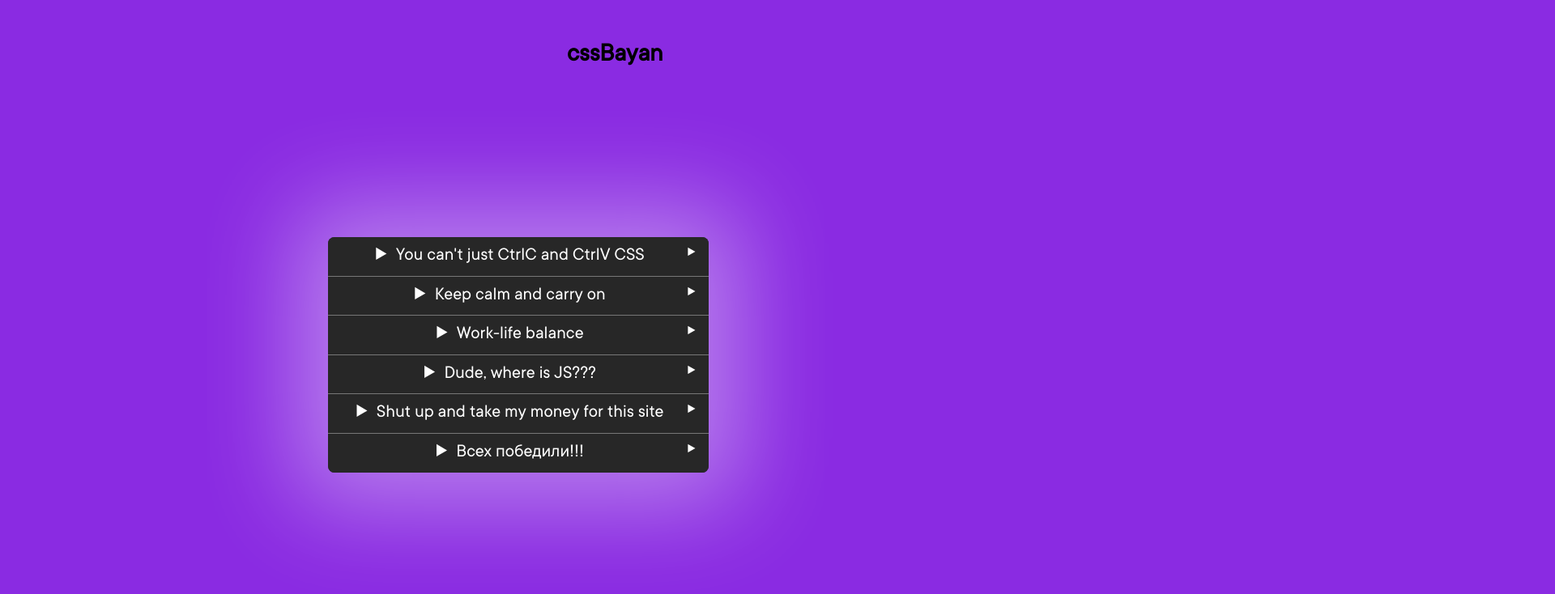
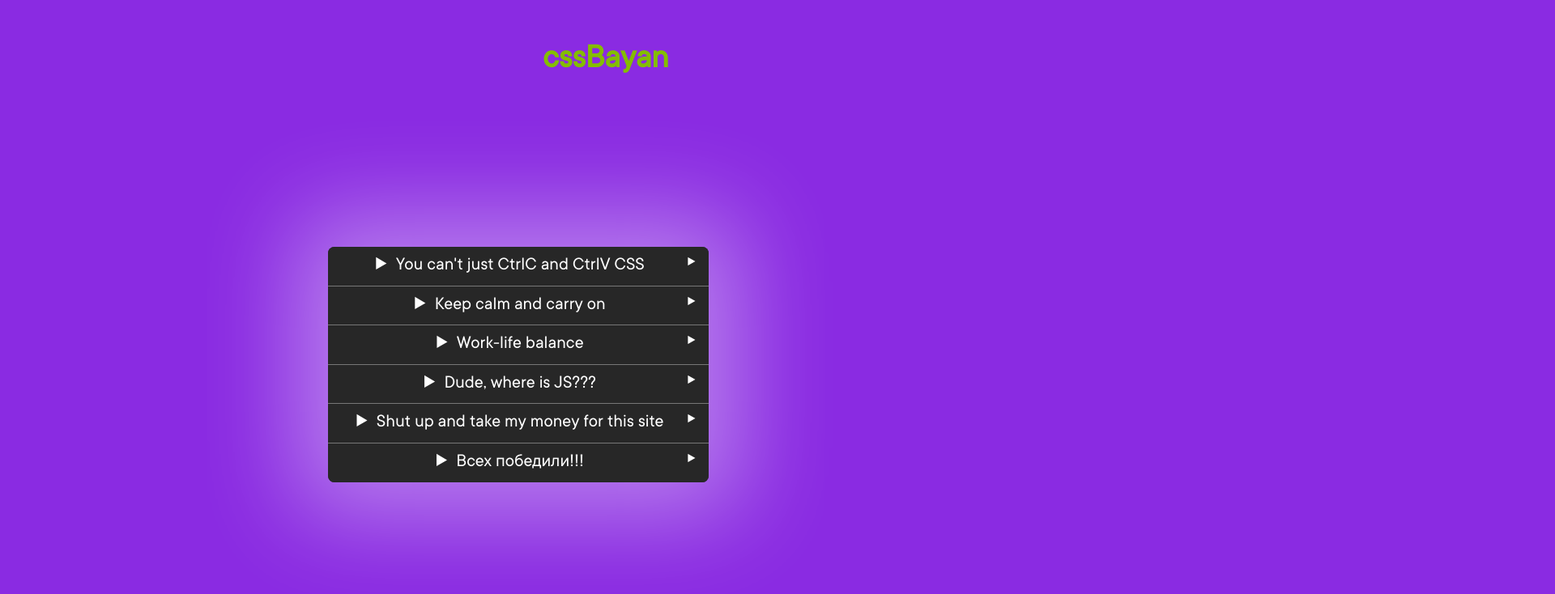
Before and after one commit to babkasveta/cssBayan, a plain HTML site: page cssbayan/index.html in a window 1280 px wide. Shown: the top 734 px of the page at 81% size, 1920 px wide, since content can reach past the window. Drawn offline with Linux system fonts and the light colour scheme.

Commit message:
feat: add color and change font size to tittle

```diff
--- a/cssbayan/style.css
+++ b/cssbayan/style.css
@@ -3,12 +3,13 @@
     margin: 0;
     box-sizing: border-box;
     font-family:"TT";
-    background-position:"хуй хуй хуй хуй хуй";
   }
   h1{
     position: relative;
-    left: 700px;
+    left: 670px;
     top: 50px;
+    color: #84BD00;
+    font-size: 42px;
   }
   @media (max-width: 569px) {
     .accordion{
```
